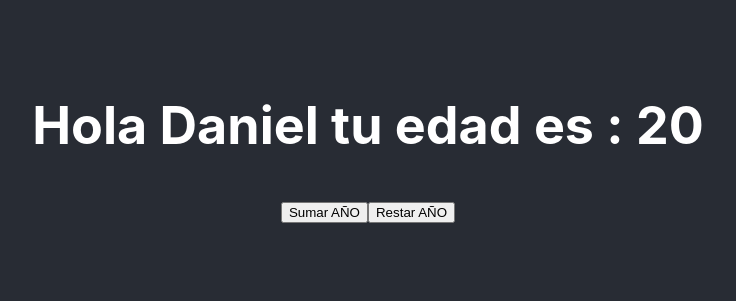
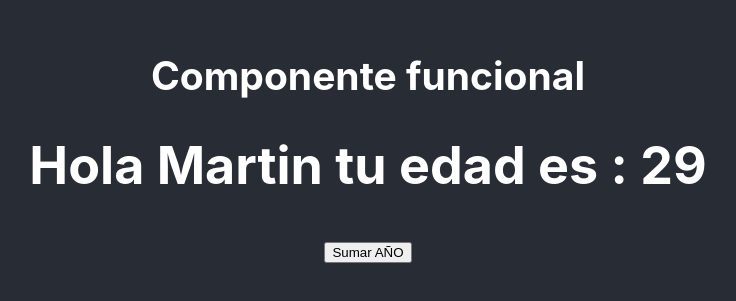
Before and after one commit to daniellfreelancer/react-avanzado, a React (Create React App) app: page / in a window 1280 px wide. Shown: the part 259-560 px from the top of the page, without its empty margins (272-1008 px from the left). Built offline with nearby package versions, Linux system fonts and the light colour scheme.

Commit message:
functional component

```diff
--- a/src/App.js
+++ b/src/App.js
@@ -1,13 +1,15 @@
 
 import './App.css';
 import Greeting from './pure/greeting';
+import GreetingF from './pure/greetingF';
 
 function App() {
   console.log("Los componentes deben ser reactivos")
   return (
     <div className="App">
       <header className="App-header">
-         <Greeting name="Daniel" />
+         {/* <Greeting name="Daniel" /> */}
+         <GreetingF name="Martin"/>
       </header>
     </div>
   );
--- a/src/pure/greetingF.jsx
+++ b/src/pure/greetingF.jsx
@@ -0,0 +1,31 @@
+import { useState } from 'react'
+import React from 'react'
+import PropTypes from 'prop-types'
+
+function GreetingF(props) {
+
+const [age, setAge] = useState(29)
+
+const handleAge = () => {
+    setAge(age + 1)
+}
+
+
+
+  return (
+    <div>
+        <h2>Componente funcional</h2>
+    <h1>
+      Hola {props.name} tu edad es : {age} {" "}
+    </h1>
+     <button className="btn" onClick={handleAge} > Sumar AÑO</button>
+    {/* <button className="btn" onClick={this.noBirthday} > Restar AÑO</button> */}
+  </div>
+  )
+}
+
+GreetingF.propTypes = {
+    name : PropTypes.string
+}
+
+export default GreetingF
```
